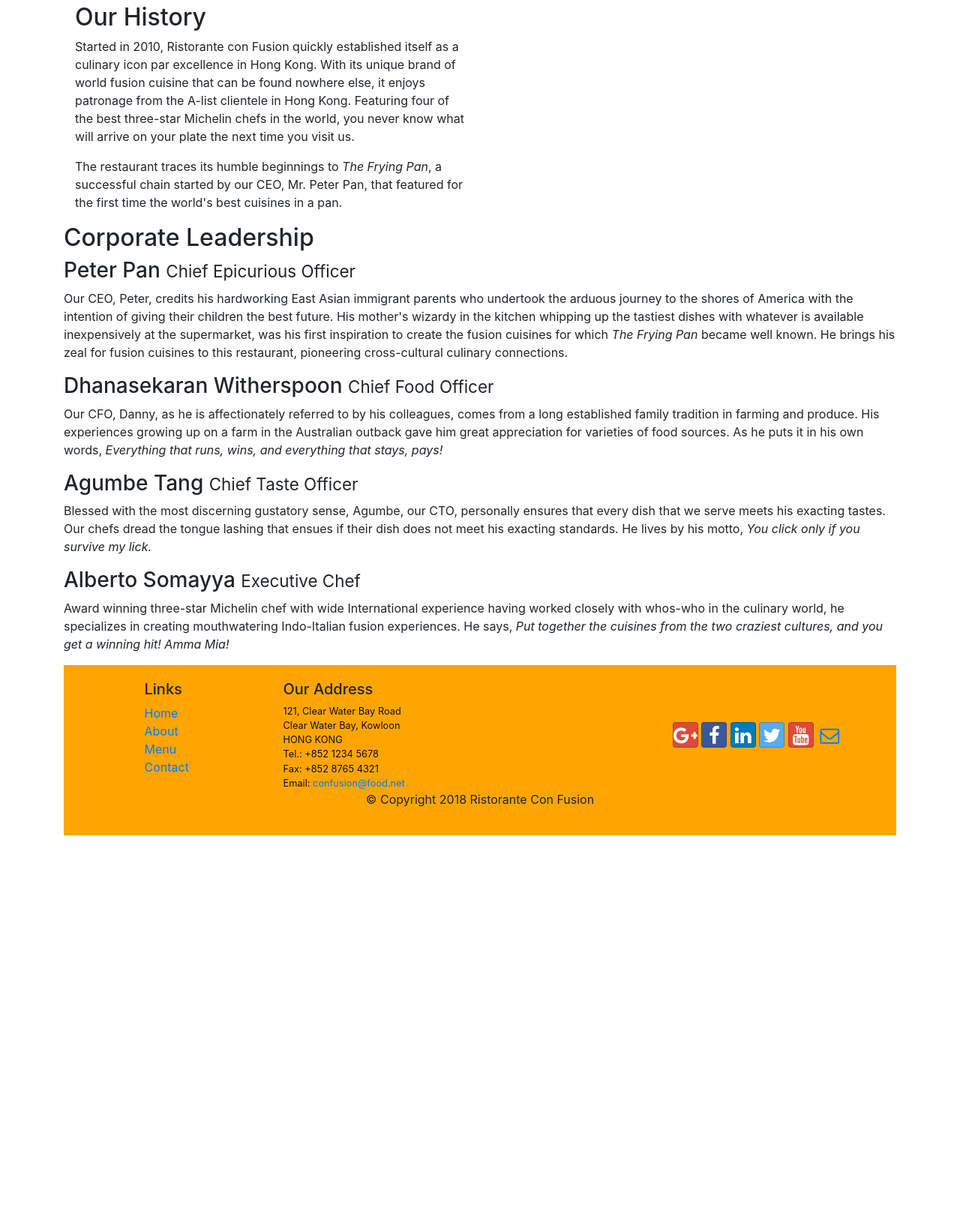
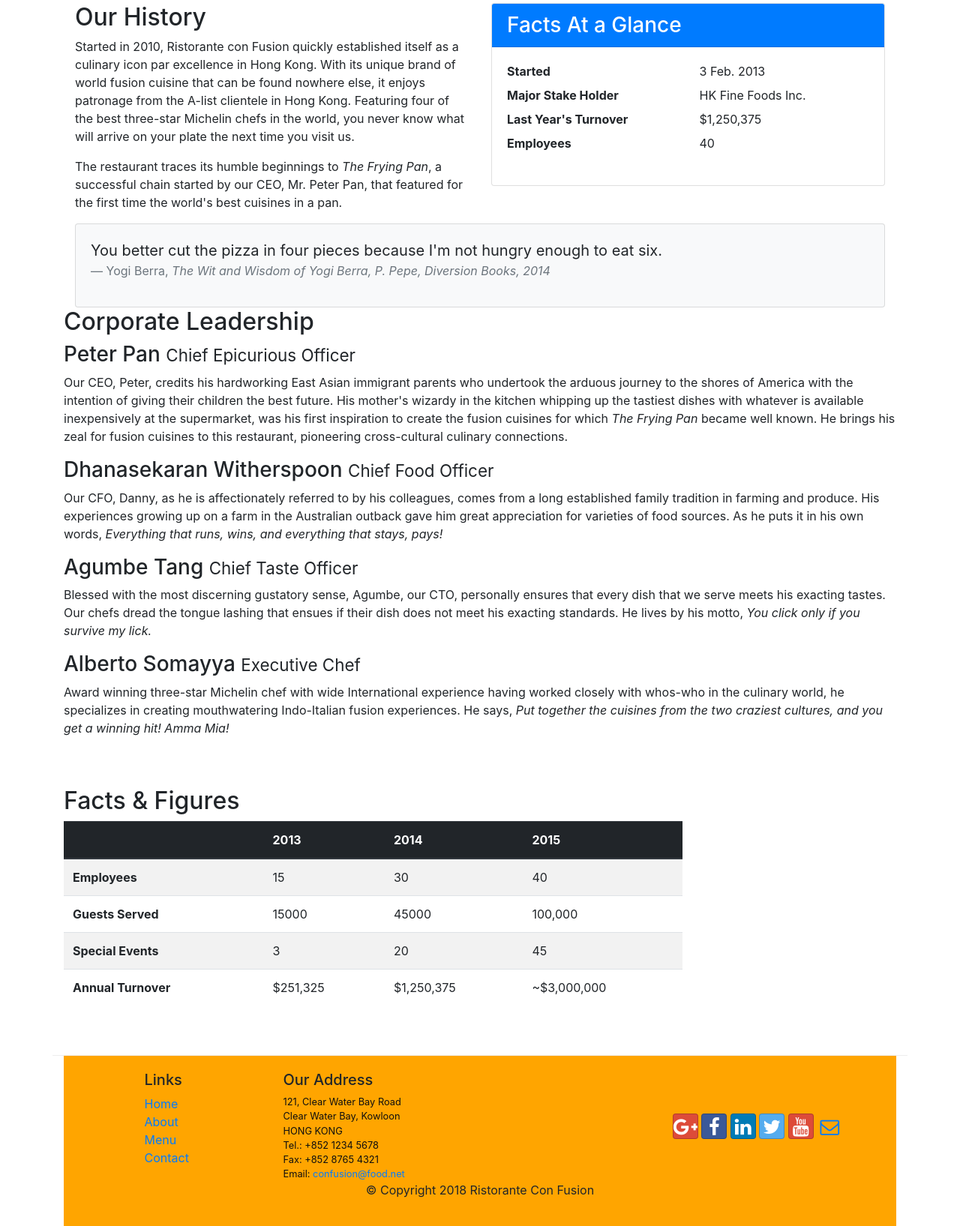
Before and after one commit to adrianosvaldomartinez/bootstraplearning, a website: page aboutus.html in a window 1280 px wide. Shown: the part 461-2096 px from the top of the page at 75% size. Before the commit the page ends 1575 px from the top, so only its background shows below. Drawn offline with nearby package versions, Linux system fonts and the light colour scheme.

Commit message:
images and media

```diff
--- a/aboutus.html
+++ b/aboutus.html
@@ -16,7 +16,8 @@
             <button class="navbar-toggler" type="button" data-toggle = "collapse" data-target= "#Navbar">
                 <span class="navbar-toggler-icon"></span>
             </button>
-            <a class="navbar-brand" href="index.html">Ristorante Con fusion</a>
+            <a class="navbar-brand mr-auto" href="#"><img src="img/logo.png" height="30" width="41"></a>
+
             <div class=" collapse navbar-collapse" id="Navbar">
                 <ul class="navbar-nav mr-auto" >
                     <li class = "nav-item"> <a class="nav-link" href="index.html"> <span class="fa fa-home fa-lg"></span> Home</a></li>
@@ -35,7 +36,8 @@
                     <h1>Ristorante con Fusion</h1>
                     <p>We take inspiration from the World's best cuisines, and create a unique fusion experience. Our lipsmacking creations will tickle your culinary senses!</p>
                 </div>
-                <div class="col-12 col-sm">
+                <div class="col-12 col-sm align-self-center">
+                    <img src="img/logo.png" class="img-fluid">
                 </div>
             </div>
         </div>
@@ -60,8 +62,38 @@
                 <p>Started in 2010, Ristorante con Fusion quickly established itself as a culinary icon par excellence in Hong Kong. With its unique brand of world fusion cuisine that can be found nowhere else, it enjoys patronage from the A-list clientele in Hong Kong.  Featuring four of the best three-star Michelin chefs in the world, you never know what will arrive on your plate the next time you visit us.</p>
                 <p>The restaurant traces its humble beginnings to <em>The Frying Pan</em>, a successful chain started by our CEO, Mr. Peter Pan, that featured for the first time the world's best cuisines in a pan.</p>
                 </div>
+                <div class="col-12 col-sm-6">
+                    <div class="card">
+                        <h3 class="card-header bg-primary text-white">Facts At a Glance</h3>
+                        <div class="card-body">
+                            <dl class="row">
+                                <dt class="col-6">Started</dt>
+                                <dd class="col-6">3 Feb. 2013</dd>
+                                <dt class="col-6">Major Stake Holder</dt>
+                                <dd class="col-6">HK Fine Foods Inc.</dd>
+                                <dt class="col-6">Last Year's Turnover</dt>
+                                <dd class="col-6">$1,250,375</dd>
+                                <dt class="col-6">Employees</dt>
+                                <dd class="col-6">40</dd>
+                            </dl>
+                        </div>
+                    </div>
+                </div>
+                <div class="col-12">
+                    <div class="card card-body bg-light">
+                        <blockquote class="blockquote">
+                            <p class="mb-0">You better cut the pizza in four pieces because
+                                I'm not hungry enough to eat six.</p>
+                            <footer class="blockquote-footer">Yogi Berra,
+                                <cite title="Source Title">The Wit and Wisdom of Yogi Berra,
+                                P. Pepe, Diversion Books, 2014</cite>
+                            </footer>
+                        </blockquote>
+                    </div>
+                </div>
             </div>
             <div>
+
             </div>
         </div>
 
@@ -86,6 +118,52 @@
                     <p>Award winning three-star Michelin chef with wide International experience having worked closely with whos-who in the culinary world, he specializes in creating mouthwatering Indo-Italian fusion experiences. He says, <em>Put together the cuisines from the two craziest cultures, and you get a winning hit! Amma Mia!</em></p>
                 <div>
             </div>
+            <div class="row row-content">
+                <div class="col-12 col-sm-9">
+                    <h2>Facts &amp; Figures</h2>
+                    <div class="table-responsive">
+                        <table class="table table-striped">
+                            <thead class="thead-dark">
+                                <tr>
+                                    <th>&nbsp;</th>
+                                    <th>2013</th>
+                                    <th>2014</th>
+                                    <th>2015</th>
+                                </tr>
+                            </thead>
+                            <tbody>
+                                <tr>
+                                    <th>Employees</th>
+                                    <td>15</td>
+                                    <td>30</td>
+                                    <td>40</td>
+                                </tr>
+                                <tr>
+                                    <th>Guests Served</th>
+                                    <td>15000</td>
+                                    <td>45000</td>
+                                    <td>100,000</td>
+                                </tr>
+                                <tr>
+                                    <th>Special Events</th>
+                                    <td>3</td>
+                                    <td>20</td>
+                                    <td>45</td>
+                                </tr>
+                                <tr>
+                                    <th>Annual Turnover</th>
+                                    <td>$251,325</td>
+                                    <td>$1,250,375</td>
+                                    <td>~$3,000,000</td>
+                                </tr>
+                            </tbody>
+                        </table>
+                    </div>
+                </div>
+                 <div class="col-12 col-sm-3">
+                </div>
+           </div>
+
        </div>
 
     </div>
```
Also changed, not shown: contactus.html (+3 -3 lines), index.html (+26 -4 lines), img/alberto.png (added), img/buffet.png (added), img/logo.png (added), img/uthappizza.png (added), 1 other file.
